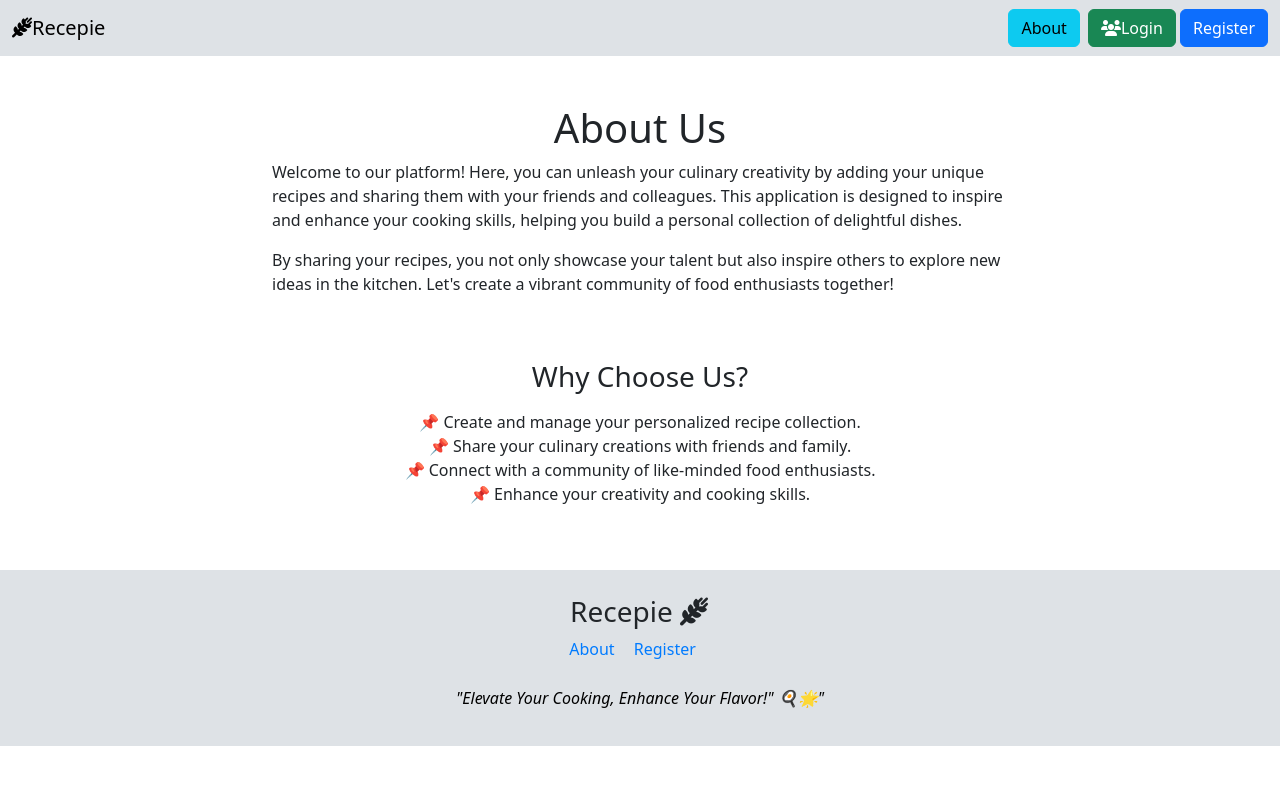
After one commit to yatendra054/Add-Recipe-backend, a Django app: page /About/ in a window 1280 px wide. The commit adds this page. Shown: the top 785 px of the page. Run offline with Django 5.2, Linux system fonts and the light colour scheme; some libraries are stand-ins or nearby versions.

```diff
--- a/Start/settings.py
+++ b/Start/settings.py
@@ -80,7 +80,7 @@ DATABASES = {
         "NAME": BASE_DIR / "db.sqlite3",
     }
 }
-ALLOWED_HOSTS=['add-recipe-backend1.onrender.com']
+# ALLOWED_HOSTS=['add-recipe-backend1.onrender.com']
 
 # Password validation
 # https://docs.djangoproject.com/en/5.0/ref/settings/#auth-password-validators
--- a/Start/urls.py
+++ b/Start/urls.py
@@ -35,7 +35,8 @@ urlpatterns = [
 
     path("admin/", admin.site.urls),
     path("profile/",profile,name="profile"),
-
+    path("About/",About,name="About"),
+    path('ai_assistant/', ai_assistant, name="ai_assistant"),
     path("forget/",forget,name="forget")
 ]
 
--- /dev/null
+++ b/recepe/templates/About.html
@@ -0,0 +1,32 @@
+{% extends "base.html" %}
+
+{% block title %}About Us{% endblock %}
+
+{% block content %}
+<div class="container py-5">
+    <div class="text-center mb-2">
+        <h1>About Us</h1>
+    </div>
+    <div class="row justify-content-center">
+        <div class="col-md-8 align-items-center">
+            <p>
+                Welcome to our platform! Here, you can unleash your culinary creativity by adding your unique recipes and sharing them with your friends and colleagues.
+                This application is designed to inspire and enhance your cooking skills, helping you build a personal collection of delightful dishes.
+            </p>
+            <p>
+                By sharing your recipes, you not only showcase your talent but also inspire others to explore new ideas in the kitchen.
+                Let's create a vibrant community of food enthusiasts together!
+            </p>
+        </div>
+    </div>
+    <div class="text-center mt-5">
+        <h3>Why Choose Us?</h3>
+        <ul class="list-unstyled mt-3">
+            <li>📌 Create and manage your personalized recipe collection.</li>
+            <li>📌 Share your culinary creations with friends and family.</li>
+            <li>📌 Connect with a community of like-minded food enthusiasts.</li>
+            <li>📌 Enhance your creativity and cooking skills.</li>
+        </ul>
+    </div>
+</div>
+{% endblock %}
--- a/recepe/templates/base.html
+++ b/recepe/templates/base.html
@@ -13,12 +13,30 @@
         .show{
             background-color: transparent;
         }
+        .sav{
+            margin-right: 2px;
+        }
+        footer {
+            background-color: rgb(222, 226, 230);
+            padding: 20px;
+            margin: 0;
+            text-align: center;
+        }
+
+        footer .navbar-brand {
+            font-size: 28px;
+        }
+        .bg-light-blue {
+            background-color: rgb(222, 226, 230);
+        }
     </style>
 </head>
 <body>
-    <nav class="navbar show">
+    <nav class="navbar show bg-light-blue">
         <div class="container-fluid w-full">
-          <a class="navbar-brand"><i class="fa-solid fa-wheat-awn"></i>Navbar</a>
+          <a class="navbar-brand"><i class="fa-solid fa-wheat-awn"></i>Recepie</a>
+          <div class="d-flex align-items-center">
+            <a href="/About/" class="btn btn-info me-2" type="submit">About</a>
           <div role="search">
 
             {% if request.user.is_authenticated %}
@@ -36,9 +54,25 @@
             </div>
             {% endif %}
           </div>
+
+        </div>
     </nav>
     {% block content %}
 
     {% endblock %}
+    <footer>
+        <div style="margin-bottom: 5px;">
+            <a class="navbar-brand sav" href="/" style="font-size: 28px;">Recepie <i class="fa-solid fa-wheat-awn"></i></a>
+        </div>
+        <div style="margin-bottom: 25px;">
+            <a href="/About/" style="margin-right: 15px; text-decoration: none; color: #007bff;">About</a>
+            <a href="/register/" style="margin-right: 15px; text-decoration: none; color: #007bff;">Register</a>
+        </div>
+        <div>
+            <blockquote style="font-style: italic; color: #000; text-align: center;">
+                "Elevate Your Cooking, Enhance Your Flavor!" 🍳🌟"
+            </blockquote>
+        </div>
+    </footer>
 </body>
 </html>
--- a/recepe/templates/login.html
+++ b/recepe/templates/login.html
@@ -76,6 +76,7 @@
         }
     }
 
+
   </script>
 
 {% endblock %}
--- a/recepe/templates/register.html
+++ b/recepe/templates/register.html
@@ -24,7 +24,7 @@
   }
 </style>
 <div class="containery">
-    <form  class="col-6 max-auto card p-3 shadow-lg mt-1 log" method="post">
+    <form  class="col-6 max-auto card p-3 shadow-lg mt-2 mb-2 log" method="post">
         {% csrf_token %}
         <h1>Register Page</h1>
         {% if messages %}
--- a/recepe/views.py
+++ b/recepe/views.py
@@ -12,6 +12,11 @@ from django.contrib.auth import authenticate,login,logout
 from django.contrib.auth.decorators import login_required
 from recepe.utils import send_email_to_client
 import re
+import json
+from django.http import JsonResponse
+import transformers
+import torch
+from django.views.decorators.csrf import csrf_exempt
 from django.urls import reverse
 @login_required(login_url='/')
 def recepies(request):
@@ -92,6 +97,8 @@ def login_page(request):
 def logout_page(request):
     logout(request)
     return redirect('/')
+def About(request):
+    return render(request,"About.html")
 
 def register(request):
     if request.method=="POST":
@@ -201,3 +208,36 @@ def profile(request):
             messages.error(request, "No image file was uploaded.")
             return redirect(reverse('profile'))
     return render(request, "Profile.html", {"user_info": user_info,'page_title':'Profile'})
+
+
+@login_required(login_url='/')
+@csrf_exempt
+def ai_assistant(request):
+    if request.method == 'POST':
+        try:
+            data = json.loads(request.body)
+            query = data.get('query', '')
+
+            if not query:
+                return JsonResponse({'error': 'Query is required'}, status=400)
+            model_id = "meta-llama/Meta-Llama-3.1-70B-Instruct"
+
+            pipeline = transformers.pipeline(
+                "text-generation",
+                model=model_id,
+                model_kwargs={"torch_dtype": torch.bfloat16},
+                device_map="auto",
+            )
+            outputs = pipeline(
+                query,
+                max_new_tokens=256,
+                return_full_text=False,
+            )
+            return JsonResponse({'response': outputs[0]['generated_text']})
+
+        except json.JSONDecodeError:
+            return JsonResponse({'error': 'Invalid JSON format'}, status=400)
+        except Exception as e:
+            return JsonResponse({'error': str(e)}, status=500)
+
+    return JsonResponse({'error': 'Invalid request method'}, status=400)
```
Also changed, not shown: recepe/templates/recepie.html (+90 -1 lines), db.sqlite3, home/Add_recepe.png (deleted), home/Add_recepie.png (added), home/Login.png (added), home/about.png (added), home/register.png, public/static/Image/CubanSandwich_c9kSzV0.jpg (deleted), public/static/Image/Noodles.jpeg (deleted), public/static/Image/Pelmeni.jpeg (deleted), public/static/Image/Pelmeni_dK5HQtq.jpeg (deleted), public/static/Image/paani-puri_mIIhwLb.jpg (deleted), public/static/profile_images/Yatendra_o7SnaXk.jpg (deleted). Lines whose indentation alone changed are shown as unchanged.
